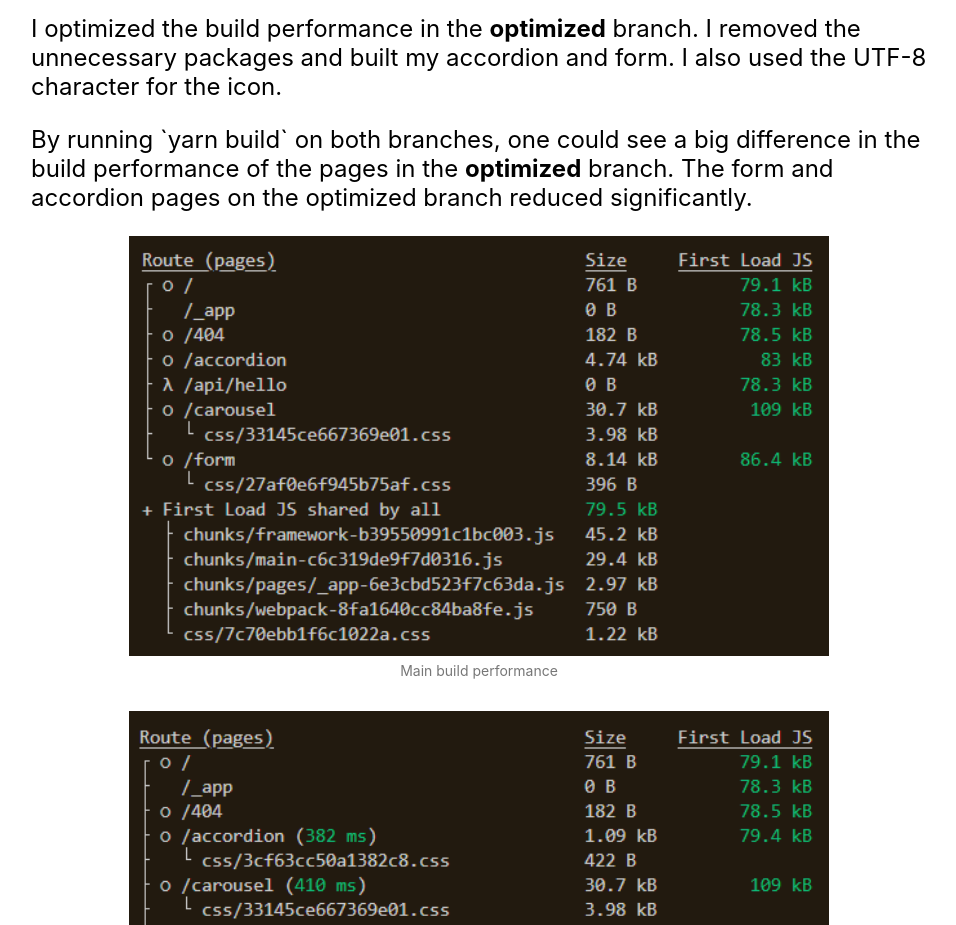
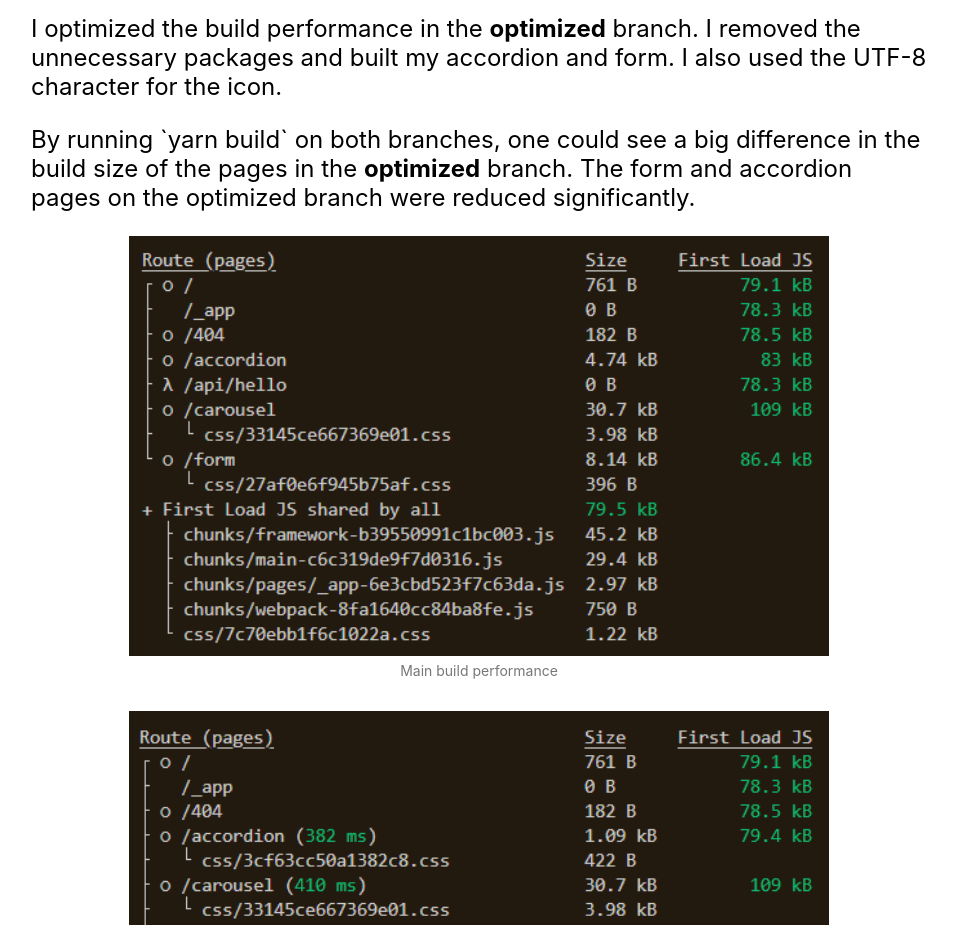
Before and after one commit to Timonwa/optimising-nextjs-performance, a Next.js app: page / in a window 1280 px wide. Shown: the part 900-1825 px from the top of the page, without its empty margins (161-1117 px from the left). Built offline with nearby package versions, Linux system fonts and the light colour scheme.

Commit message:
update grammar in doc

```diff
--- a/pages/index.js
+++ b/pages/index.js
@@ -64,9 +64,9 @@ export default function Home() {
 
         <p>
           By running `yarn build` on both branches, one could see a big
-          difference in the build performance of the pages in the{" "}
+          difference in the build size of the pages in the{" "}
           <strong>optimized</strong> branch. The form and accordion pages on the
-          optimized branch reduced significantly.
+          optimized branch were reduced significantly.
         </p>
         <figure className={styles.figure}>
           <img
```
Also changed, not shown: 1 other file (tests, documents, lock files or other folders).
